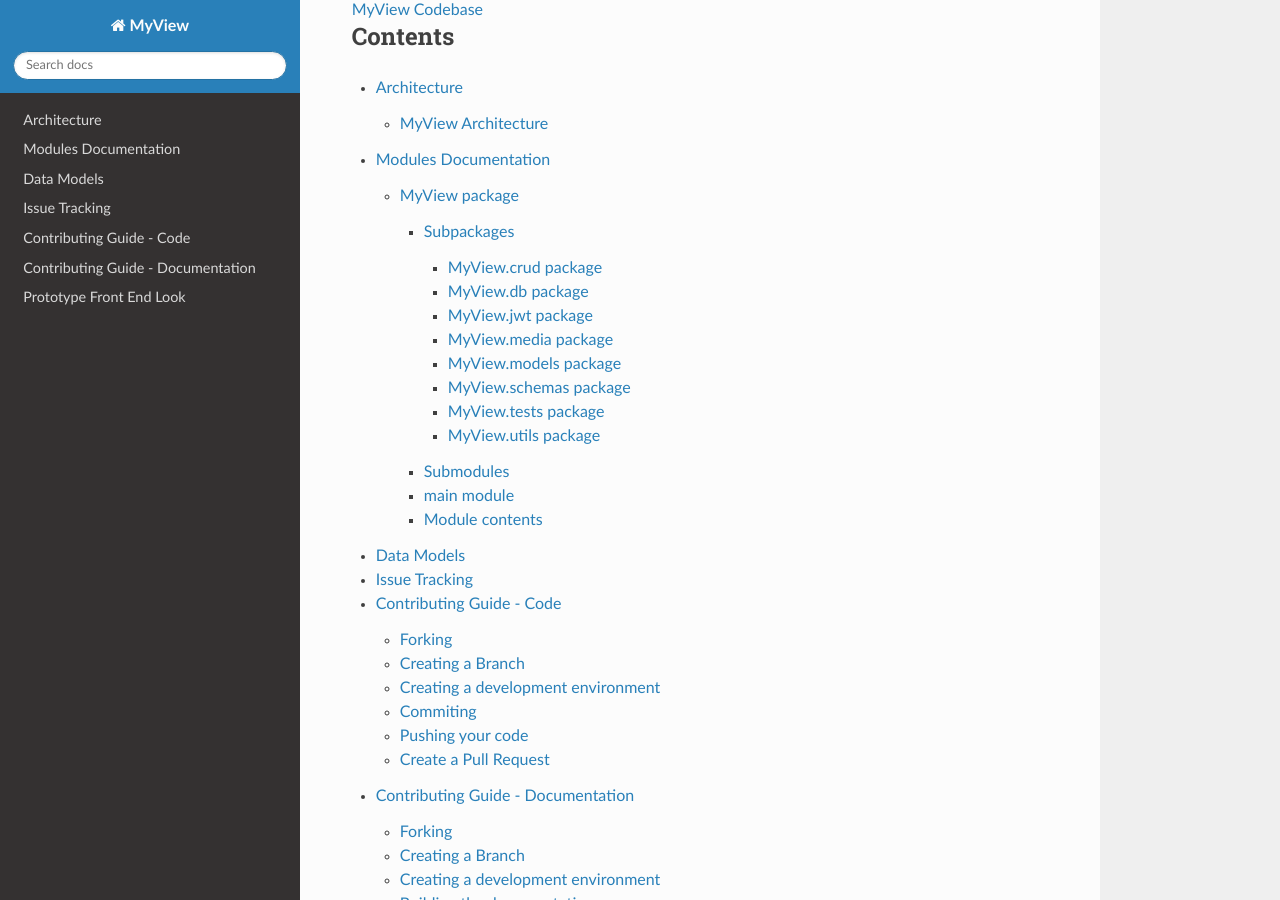
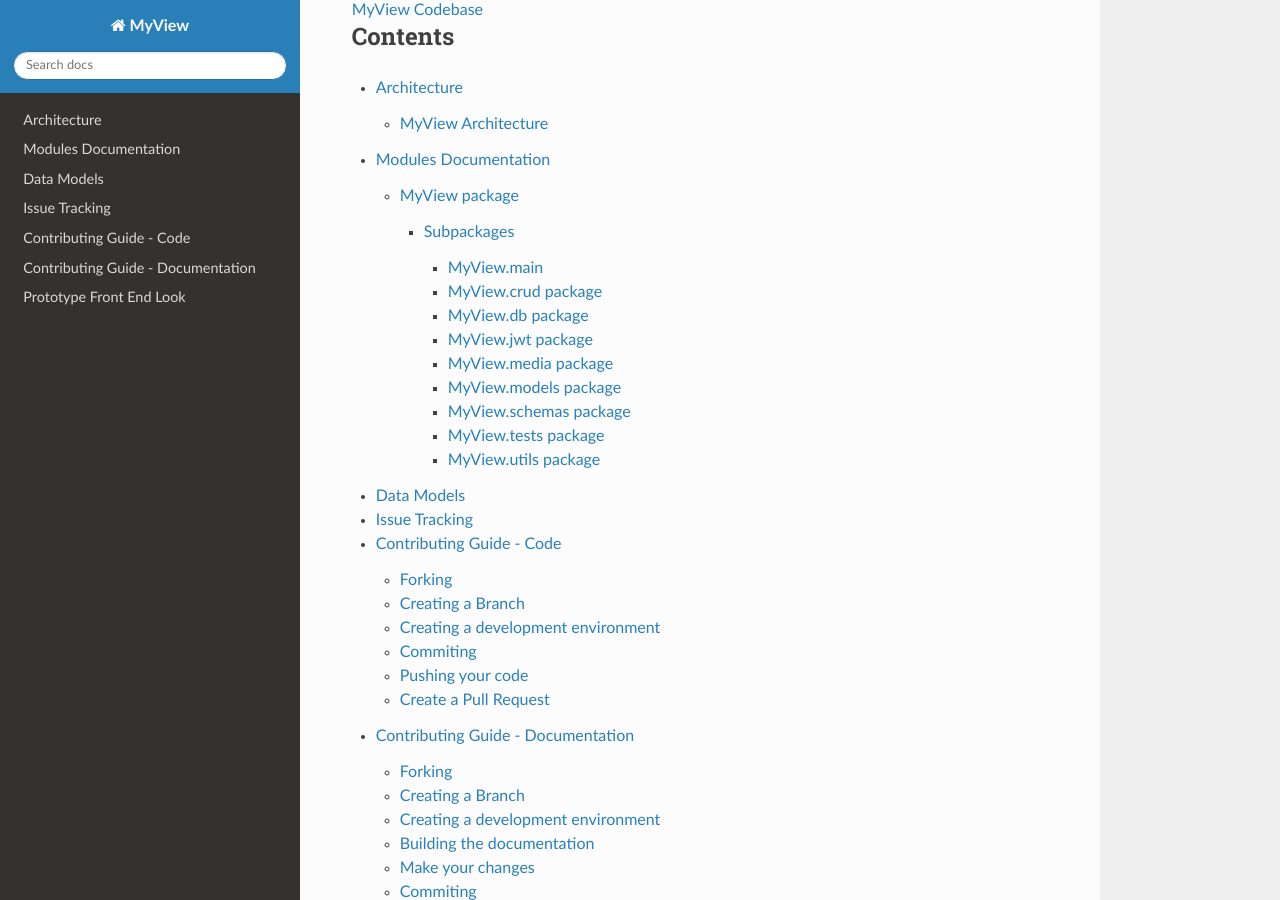
Before and after one commit to prithvijitguha/MyView, a Sphinx documentation site: the page built from docs/source/index.rst, in a window 1280 px wide and 900 px high, scrolled down 364 px. Built offline with Sphinx 7.4.7 and the Read the Docs theme 2.0.0, drawn with Linux system fonts in a browser that asks for light colours.

Commit message:
:doc: doc improvements

```diff
--- a/docs/source/MyView.rst
+++ b/docs/source/MyView.rst
@@ -7,6 +7,7 @@
 .. toctree::
    :maxdepth: 4
 
+   MyView.main
    MyView.crud
    MyView.db
    MyView.jwt
@@ -15,22 +16,3 @@
    MyView.schemas
    MyView.tests
    MyView.utils
-
-Submodules
-----------
-
-main module
-------------------
-
-.. automodule:: main
-   :members:
-   :undoc-members:
-   :show-inheritance:
-
-Module contents
----------------
-
-.. automodule:: .
-   :members:
-   :undoc-members:
-   :show-inheritance:
```
Also changed, not shown: docs/source/MyView.main.rst (added, +7 -0 lines).
